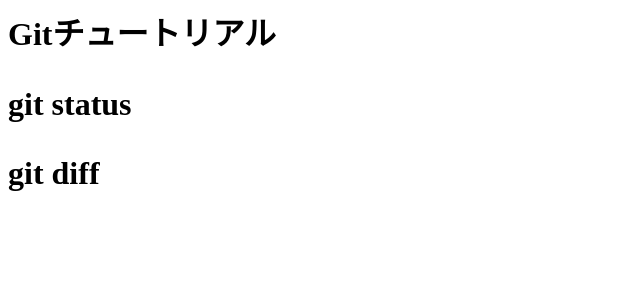
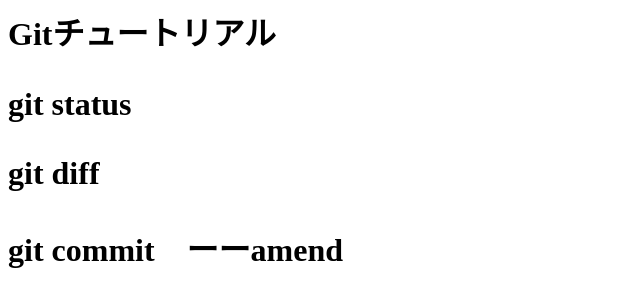
Before and after one commit to osawamana/git_tutorial_bal, a plain HTML site: page index.html in a window 1280 px wide. Shown: the whole page, without its empty margins (0-640 px from the left). Drawn offline with Linux system fonts and the light colour scheme.

Commit message:
git commit --amendを追記

```diff
--- a/index.html
+++ b/index.html
@@ -1,3 +1,4 @@
 <h1>Gitチュートリアル<!h1>
 <p>git status</p>
 <p>git diff</p>
+<p>git commit　ーーamend</p>
```
